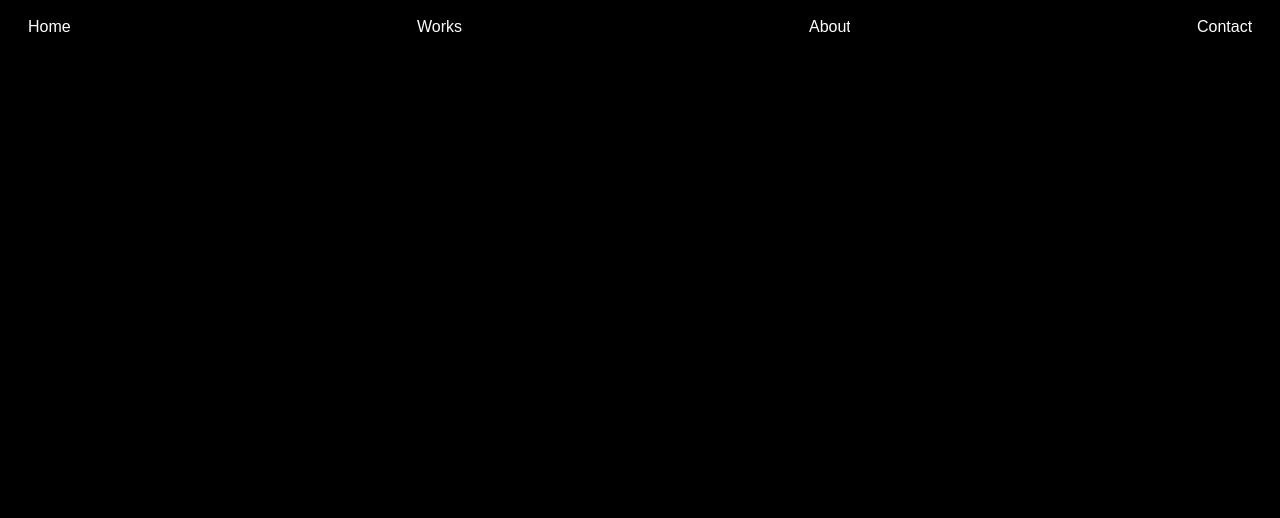
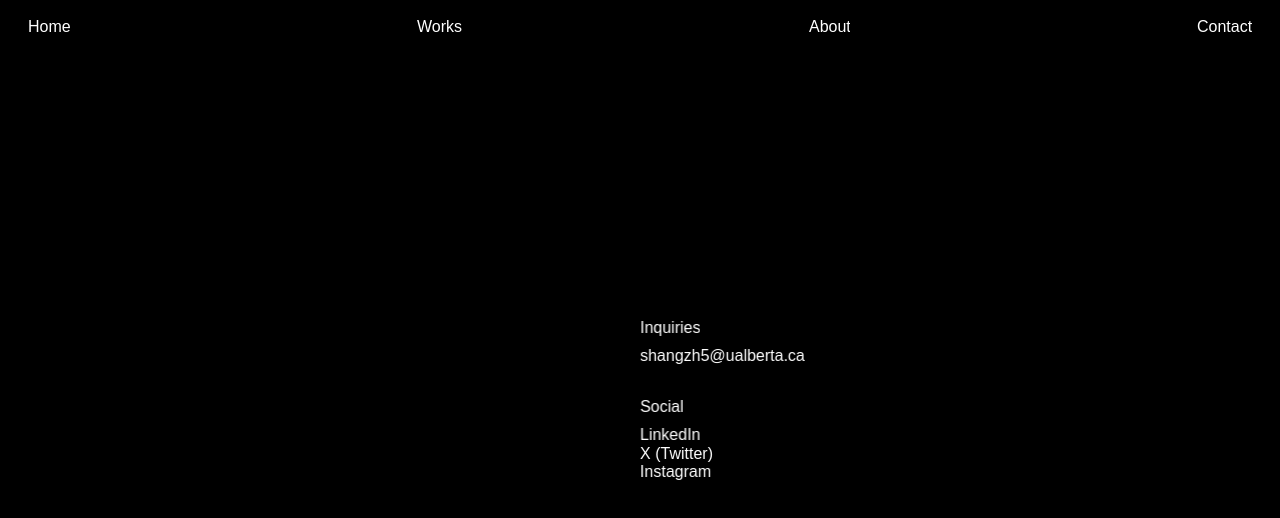
Before and after one commit to shanzhyilarionov/shanzhy.io, a Next.js app: page /contact in a window 1280 px wide. Shown: the top 518 px of the page. Built offline with nearby package versions, Linux system fonts and the light colour scheme.

Commit message:
Implement contact page

```diff
--- a/app/(site)/contact/contact.module.css
+++ b/app/(site)/contact/contact.module.css
@@ -0,0 +1,166 @@
+.contactPage {
+  position: relative;
+  width: 100vw;
+  min-height: 100svh;
+  overflow: hidden;
+  background: #000000;
+  color: #FFFFFF;
+}
+
+.contactContent {
+  position: absolute;
+  top: 50%;
+  left: 50%;
+  width: max-content;
+  display: flex;
+  flex-direction: column;
+  align-items: flex-start;
+  transform: translateY(-50%);
+  font-family: Arial, Helvetica, sans-serif;
+  font-size: 1rem;
+  line-height: 1;
+}
+
+.sectionTitle {
+  margin: 0;
+  font: inherit;
+  line-height: 1.15;
+}
+
+.revealLine {
+  position: relative;
+  width: max-content;
+}
+
+.revealClip {
+  overflow: hidden;
+}
+
+.revealContent {
+  animation: lineEnter 0.4s ease-out both;
+  animation-delay: calc(var(--line-index) * 0.08s);
+  will-change: transform;
+}
+
+:global([data-content-motion="exit"]) .revealContent {
+  animation: lineExit 0.5s ease-in both;
+  animation-delay: 0s;
+}
+
+.inquiriesLink {
+  margin-top: 0.625rem;
+}
+
+.socialTitle {
+  margin-top: 2rem;
+  margin-bottom: 0.625rem;
+}
+
+.contactLink {
+  display: block;
+  color: inherit;
+  text-decoration: none;
+}
+
+.emailButton {
+  border: 0;
+  padding: 0;
+  margin: 0;
+  background: transparent;
+  font: inherit;
+  line-height: inherit;
+  text-align: left;
+  cursor: pointer;
+}
+
+.copiedMessage {
+  position: absolute;
+  top: calc(100% + 0.25rem);
+  right: 0;
+  line-height: 1.15;
+  white-space: nowrap;
+  opacity: 0;
+  transition: opacity 0.2s ease-in-out;
+  pointer-events: none;
+}
+
+.copiedMessageVisible {
+  opacity: 1;
+}
+
+:global([data-content-motion="exit"]) .copiedMessage {
+  opacity: 0;
+}
+
+.labelMask {
+  display: block;
+  height: 1.15em;
+  overflow: hidden;
+}
+
+.labelTrack {
+  display: flex;
+  flex-direction: column;
+  transform: translate3d(0, 0, 0);
+  will-change: transform;
+}
+
+.labelLine {
+  display: block;
+  height: 1.15em;
+  line-height: 1.15;
+  white-space: nowrap;
+}
+
+.rollEnter .labelTrack {
+  animation: labelRollIn 0.2s ease-out both;
+}
+
+@media (max-width: 768px) {
+  .contactContent {
+    left: 50%;
+    transform: translate(-50%, -50%);
+  }
+}
+
+@media (prefers-reduced-motion: reduce) {
+  .revealContent,
+  :global([data-content-motion="exit"]) .revealContent,
+  .rollEnter .labelTrack {
+    animation: none;
+  }
+
+  .copiedMessage {
+    transition: none;
+  }
+}
+
+@keyframes lineEnter {
+  from {
+    transform: translate3d(-100%, 0, 0);
+  }
+
+  to {
+    transform: translate3d(0, 0, 0);
+  }
+}
+
+@keyframes lineExit {
+  from {
+    transform: translate3d(0, 0, 0);
+  }
+
+  to {
+    transform: translate3d(-100%, 0, 0);
+  }
+}
+
+@keyframes labelRollIn {
+  from {
+    transform: translate3d(0, 0, 0);
+  }
+
+  to {
+    transform: translate3d(0, -33.333%, 0);
+  }
+}
--- a/app/(site)/contact/page.jsx
+++ b/app/(site)/contact/page.jsx
@@ -1,3 +1,208 @@
+"use client";
+
+import { useEffect, useRef, useState } from "react";
+import styles from "./contact.module.css";
+
+const email = "shangzh5@ualberta.ca";
+
+const socialLinks = [
+  {
+    href: "https://www.linkedin.com/in/shanzhy-ilarionov",
+    label: "LinkedIn",
+  },
+  {
+    href: "https://x.com/shanzhy_i",
+    label: "X (Twitter)",
+  },
+  {
+    href: "https://www.instagram.com/shanzhy_ilarionov",
+    label: "Instagram",
+  },
+];
+
+function RollingLabel({ label, onAnimationEnd }) {
+  return (
+    <span className={styles.labelMask} aria-hidden="true">
+      <span className={styles.labelTrack} onAnimationEnd={onAnimationEnd}>
+        <span className={styles.labelLine}>{label}</span>
+        <span className={styles.labelLine}>{label}</span>
+        <span className={styles.labelLine}>{label}</span>
+      </span>
+    </span>
+  );
+}
+
+function RollingLink({ href, label }) {
+  const [motion, setMotion] = useState("");
+
+  const className = [
+    styles.contactLink,
+    motion === "enter" ? styles.rollEnter : "",
+  ]
+    .filter(Boolean)
+    .join(" ");
+
+  return (
+    <a
+      className={className}
+      href={href}
+      aria-label={label}
+      target="_blank"
+      rel="noreferrer"
+      onPointerEnter={(event) => {
+        if (event.pointerType === "mouse") {
+          setMotion("enter");
+        }
+      }}
+    >
+      <RollingLabel
+        label={label}
+        onAnimationEnd={() => {
+          if (motion === "enter") {
+            setMotion("");
+          }
+        }}
+      />
+    </a>
+  );
+}
+
+function CopyEmailButton({ copied, onCopy }) {
+  const [motion, setMotion] = useState("");
+
+  const className = [
+    styles.contactLink,
+    styles.emailButton,
+    motion === "enter" ? styles.rollEnter : "",
+  ]
+    .filter(Boolean)
+    .join(" ");
+
+  return (
+    <button
+      className={className}
+      type="button"
+      aria-label={copied ? "Email copied" : `Copy ${email}`}
+      onClick={onCopy}
+      onPointerEnter={(event) => {
+        if (event.pointerType === "mouse") {
+          setMotion("enter");
+        }
+      }}
+    >
+      <RollingLabel
+        label={email}
+        onAnimationEnd={() => {
+          if (motion === "enter") {
+            setMotion("");
+          }
+        }}
+      />
+    </button>
+  );
+}
+
+function RevealLine({ children, index, className = "", feedback = null }) {
+  return (
+    <div
+      className={[styles.revealLine, className].filter(Boolean).join(" ")}
+      style={{ "--line-index": index }}
+    >
+      <div className={styles.revealClip}>
+        <div className={styles.revealContent}>{children}</div>
+      </div>
+      {feedback}
+    </div>
+  );
+}
+
 export default function Contact() {
-  return <main className="blankPage" />;
+  const [copied, setCopied] = useState(false);
+  const copiedTimer = useRef(null);
+
+  useEffect(() => {
+    return () => {
+      if (copiedTimer.current !== null) {
+        window.clearTimeout(copiedTimer.current);
+      }
+    };
+  }, []);
+
+  const copyEmail = async () => {
+    let copySucceeded = false;
+
+    try {
+      if (navigator.clipboard && window.isSecureContext) {
+        await navigator.clipboard.writeText(email);
+        copySucceeded = true;
+      } else {
+        const textarea = document.createElement("textarea");
+        textarea.value = email;
+        textarea.setAttribute("readonly", "");
+        textarea.style.position = "fixed";
+        textarea.style.opacity = "0";
+        document.body.appendChild(textarea);
+        textarea.select();
+        copySucceeded = document.execCommand("copy");
+        textarea.remove();
+      }
+    } catch {
+      copySucceeded = false;
+    }
+
+    if (!copySucceeded) {
+      return;
+    }
+
+    setCopied(true);
+
+    if (copiedTimer.current !== null) {
+      window.clearTimeout(copiedTimer.current);
+    }
+
+    copiedTimer.current = window.setTimeout(() => {
+      setCopied(false);
+      copiedTimer.current = null;
+    }, 2000);
+  };
+
+  return (
+    <main className={styles.contactPage}>
+      <section className={styles.contactContent} aria-label="Contact information">
+        <RevealLine index={0}>
+          <h1 className={styles.sectionTitle}>Inquiries</h1>
+        </RevealLine>
+
+        <RevealLine
+          index={1}
+          className={styles.inquiriesLink}
+          feedback={
+            <span
+              className={[
+                styles.copiedMessage,
+                copied ? styles.copiedMessageVisible : "",
+              ]
+                .filter(Boolean)
+                .join(" ")}
+              aria-hidden={!copied}
+            >
+              Copied!
+            </span>
+          }
+        >
+          <CopyEmailButton copied={copied} onCopy={copyEmail} />
+        </RevealLine>
+
+        <RevealLine index={2} className={styles.socialTitle}>
+          <h2 className={styles.sectionTitle}>Social</h2>
+        </RevealLine>
+
+        {socialLinks.map((link, index) => (
+          <RevealLine index={index + 3} key={link.label}>
+            <RollingLink {...link} />
+          </RevealLine>
+        ))}
+      </section>
+    </main>
+  );
 }
```
